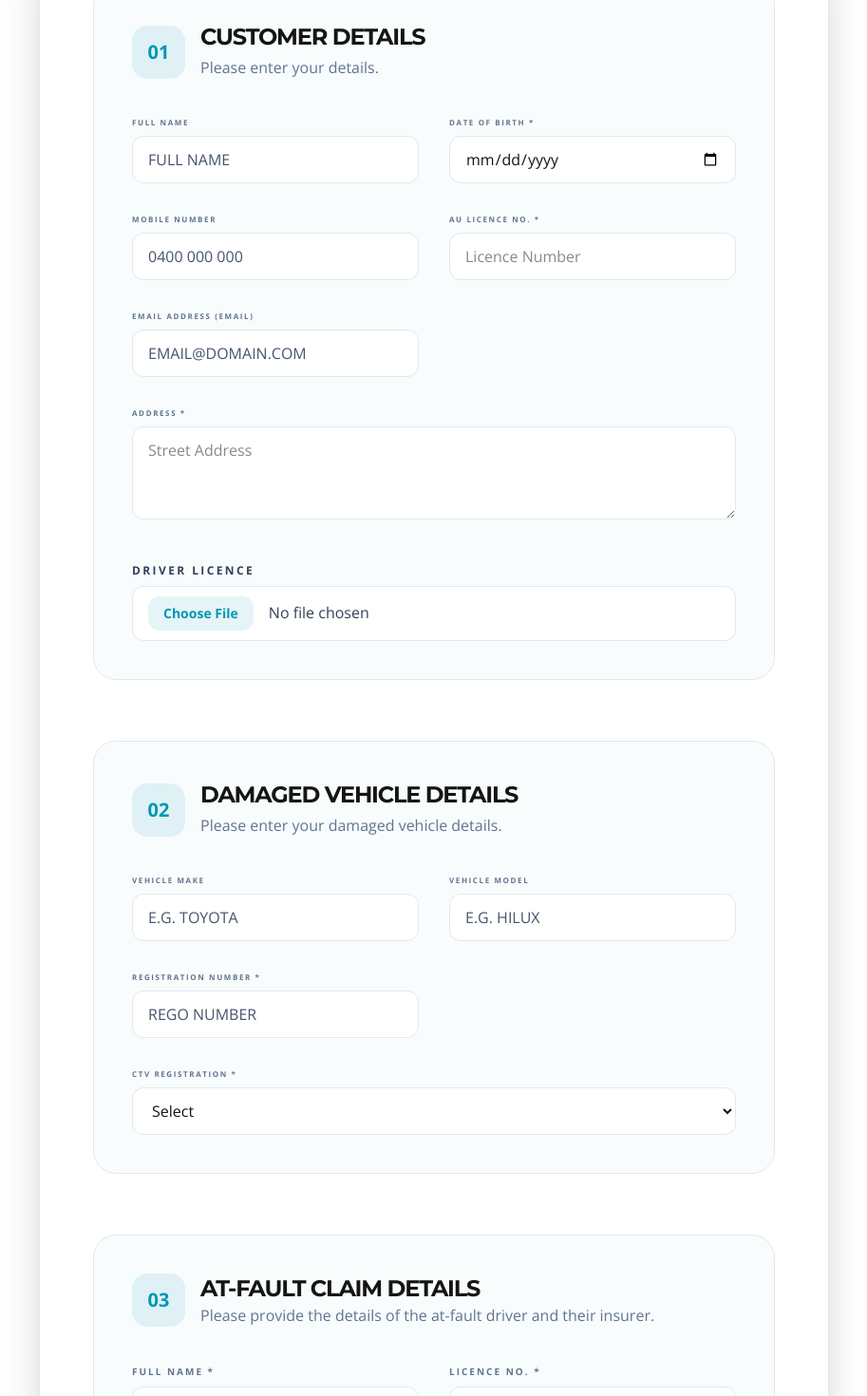
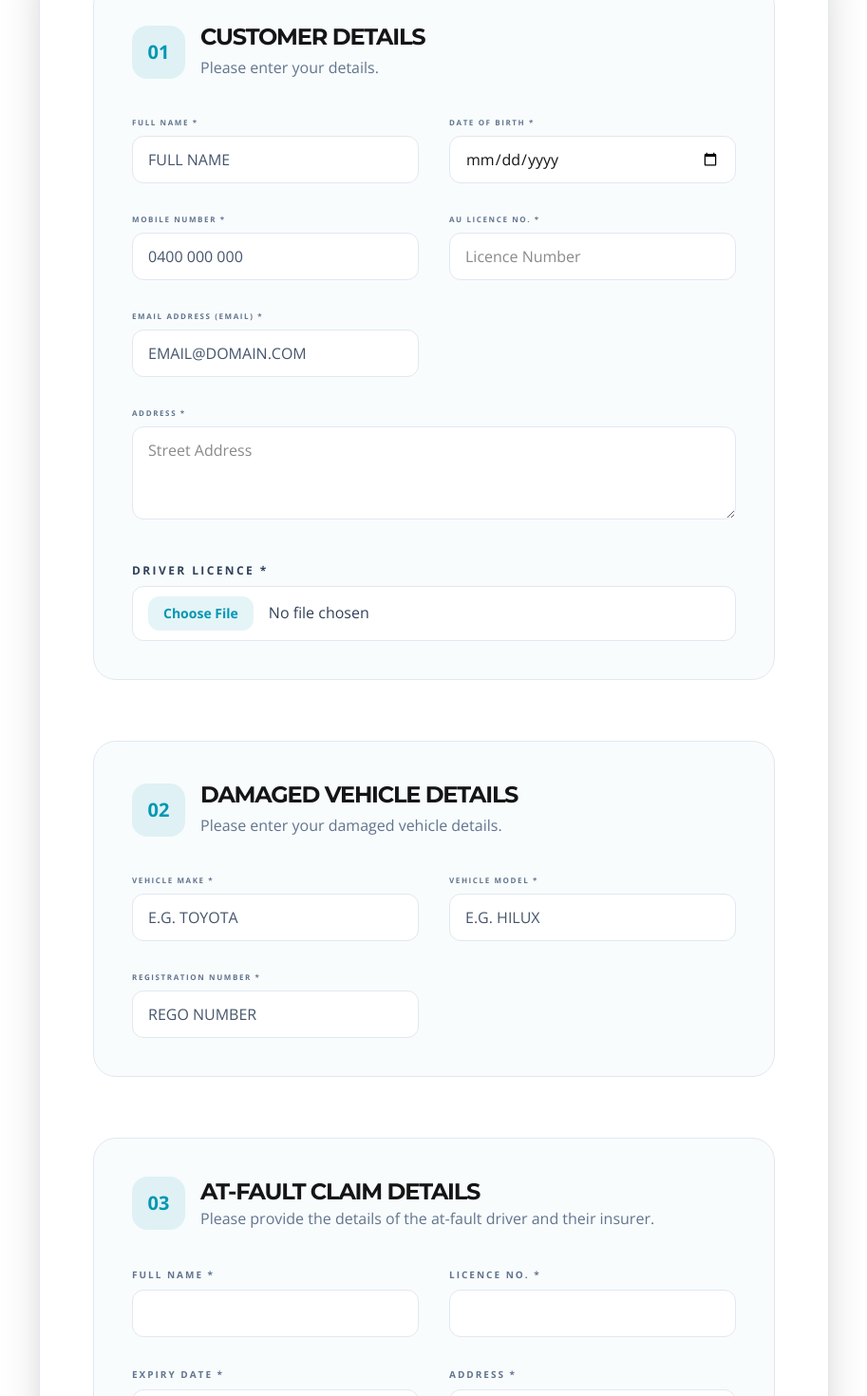
Before and after one commit to Harsh-AndAI/Crash, a React (Vite) app: page /request in a window 1280 px wide. Shown: the part 520-1990 px from the top of the page at 95% size, without its empty margins (183-1096 px from the left). Built offline with nearby package versions, Linux system fonts and the light colour scheme.

Commit message:
request form updated

```diff
--- a/src/pages/Eligibility.tsx
+++ b/src/pages/Eligibility.tsx
@@ -101,36 +101,36 @@ const handleAnswer = (answer: string) => {
 
 if (eligible) {
   return (
-    <div className="fixed inset-0 z-[100] bg-gradient-to-br from-[#07161C] via-[#0B2028] to-[#0F2D38] flex items-center justify-center px-4">
+    <div className="fixed inset-0 z-[100] bg-gradient-to-br from-[#07161C] via-[#0B2028] to-[#0F2D38] flex items-center justify-center p-4 overflow-y-auto">
 
       <motion.div
 initial={{ opacity: 0, scale: 0.92, y: 40 }}
 animate={{ opacity: 1, scale: 1, y: 0 }}
 transition={{ duration: 0.45 }}
-className="bg-white rounded-[36px] shadow-[0_30px_80px_rgba(0,0,0,.35)] p-14 max-w-2xl w-full text-center"
+className="bg-white rounded-[28px] shadow-[0_30px_80px_rgba(0,0,0,.35)] p-8 md:p-14 max-w-2xl w-full text-center my-8"
 >
 
         <CheckCircle
-          size={90}
+          size={70}
           className="mx-auto text-green-500 mb-8"
         />
 
-        <h1 className="text-5xl font-black text-[#151515] mb-5">
+        <h1 className="text-3xl md:text-5xl font-black text-[#151515] mb-4">
           Congratulations!
         </h1>
 
-        <p className="text-2xl font-semibold text-[#0097B2] mb-6">
-          Great news! Your crash appears to be eligible.
+        <p className="text-lg md:text-2xl font-semibold text-[#0097B2] mb-5">
+          Your crash appears to be eligible.
         </p>
 
-        <p className="text-slate-500 text-lg leading-8 mb-10">
+        <p className="text-slate-500 text-base md:text-lg leading-7 mb-8">
           Based on your answers, you're likely eligible for a replacement
           vehicle. Continue below to complete your application.
         </p>
 
         <button
           onClick={() => navigate("/request")}
-          className="bg-[#0097B2] hover:bg-[#007A90] text-white px-10 py-4 rounded-xl font-bold text-lg transition-all"
+          className="w-full md:w-auto bg-[#0097B2] hover:bg-[#007A90] text-white px-8 py-4 rounded-xl font-bold text-base md:text-lg transition-all"
         >
           Continue to Application →
         </button>
--- a/src/pages/RequestForm.tsx
+++ b/src/pages/RequestForm.tsx
@@ -43,7 +43,7 @@ export default function RequestForm() {
   atFaultEmail: "",
 
     // Usage
-    ctvRegistration: false,
+    CPVRegistration: false,
 
     // Repair Shop
     repairerDetails: "",
@@ -85,7 +85,7 @@ const handleSubmit = async (e: React.FormEvent) => {
     form.append("atFaultMobile", formData.atFaultMobile);
     form.append("atFaultEmail", formData.atFaultEmail);
 
-    form.append("ctvRegistration", formData.ctvRegistration ? "Yes" : "No");
+    form.append("CPVRegistration", formData.CPVRegistration ? "Yes" : "No");
     form.append("repairerDetails", formData.repairerDetails);
     form.append("timeOfAccident", formData.timeOfAccident);
     form.append("accidentDescription", formData.accidentDescription);
@@ -227,7 +227,7 @@ const handleSubmit = async (e: React.FormEvent) => {
                   </div>
                   <div className="grid grid-cols-1 md:grid-cols-2 gap-8">
                     <div>
-                      <label className="label-caps mb-2 block text-[8px]">Full Name</label>
+                      <label className="label-caps mb-2 block text-[8px]">Full Name *</label>
                       <input
                         required
                         name="fullName"
@@ -252,7 +252,7 @@ const handleSubmit = async (e: React.FormEvent) => {
   />
 </div>
                     <div>
-                      <label className="label-caps mb-2 block text-[8px]">Mobile Number</label>
+                      <label className="label-caps mb-2 block text-[8px]">Mobile Number *</label>
                       <input
                         required
                         name="mobileNumber"
@@ -278,7 +278,7 @@ const handleSubmit = async (e: React.FormEvent) => {
 </div>
 
                     <div>
-                      <label className="label-caps mb-2 block text-[8px]">Email Address (Email)</label>
+                      <label className="label-caps mb-2 block text-[8px]">Email Address (Email) *</label>
                       <input
                         required
                         type="email"
@@ -307,7 +307,7 @@ const handleSubmit = async (e: React.FormEvent) => {
                     {/* Driver Licence Image Upload */}
                     <div className="md:col-span-2 mt-2">
                       <label className="label-caps mb-2 block text-slate-700 font-semibold text-xs">
-                        Driver Licence
+                        Driver Licence *
                       </label>
                       <input
                         required
@@ -344,7 +344,7 @@ const handleSubmit = async (e: React.FormEvent) => {
 </div>
                   <div className="grid grid-cols-1 md:grid-cols-2 gap-8">
                     <div>
-                      <label className="label-caps mb-2 block text-[8px]">Vehicle Make</label>
+                      <label className="label-caps mb-2 block text-[8px]">Vehicle Make *</label>
                       <input
                         required
                         name="vehicleMake"
@@ -355,7 +355,7 @@ const handleSubmit = async (e: React.FormEvent) => {
                       />
                     </div>
                     <div>
-                      <label className="label-caps mb-2 block text-[8px]">Vehicle Model</label>
+                      <label className="label-caps mb-2 block text-[8px]">Vehicle Model *</label>
                       <input
                         required
                         name="vehicleModel"
@@ -377,28 +377,6 @@ const handleSubmit = async (e: React.FormEvent) => {
                       />
                     </div>
 
-                    <div className="md:col-span-2">
-  <label className="label-caps mb-2 block text-[8px]">
-    CTV Registration *
-  </label>
-
-  <select
-    required
-    name="ctvRegistration"
-value={formData.ctvRegistration ? "Yes" : ""}
-onChange={(e) =>
-  setFormData(prev => ({
-    ...prev,
-    ctvRegistration: e.target.value === "Yes"
-  }))
-}
-    className="w-full bg-white border border-slate-200 rounded-xl px-4 py-3 text-[#151515]"
-  >
-    <option value="">Select</option>
-    <option value="Yes">Yes</option>
-    <option value="No">No</option>
-  </select>
-</div>
                   </div>
                 </section>
 
@@ -541,7 +519,7 @@ onChange={(e) =>
 
   <div className="grid grid-cols-1 md:grid-cols-2 gap-8">
     <div>
-      <label className="label-caps mb-2 block text-[8px]">Date of Accident</label>
+      <label className="label-caps mb-2 block text-[8px]">Date of Accident *</label>
       <input
         required
         type="date"
@@ -567,7 +545,7 @@ onChange={(e) =>
 </div>
 
     <div>
-      <label className="label-caps mb-2 block text-[8px]">Where did the accident happen?</label>
+      <label className="label-caps mb-2 block text-[8px]">Where did the accident happen? *</label>
       <input
         required
         name="accidentLocation"
@@ -606,6 +584,28 @@ onChange={(e) =>
     className="w-full bg-white border border-slate-200 rounded-xl px-4 py-3 text-[#151515]"
     placeholder="Describe how the accident occurred..."
   />
+</div>
+<div className="md:col-span-2">
+  <label className="label-caps mb-2 block text-[8px]">
+    CPV Registered Vehicle Required  *
+  </label>
+
+  <select
+    required
+    name="CPVRegistration"
+value={formData.CPVRegistration ? "Yes" : ""}
+onChange={(e) =>
+  setFormData(prev => ({
+    ...prev,
+    CPVRegistration: e.target.value === "Yes"
+  }))
+}
+    className="w-full bg-white border border-slate-200 rounded-xl px-4 py-3 text-[#151515]"
+  >
+    <option value="">Select</option>
+    <option value="Yes">Yes</option>
+    <option value="No">No</option>
+  </select>
 </div>
     {/* Accident Photos - NOW OUTSIDE AND GIVEN FULL WIDTH */}
     <div className="md:col-span-2 mt-2">
```
